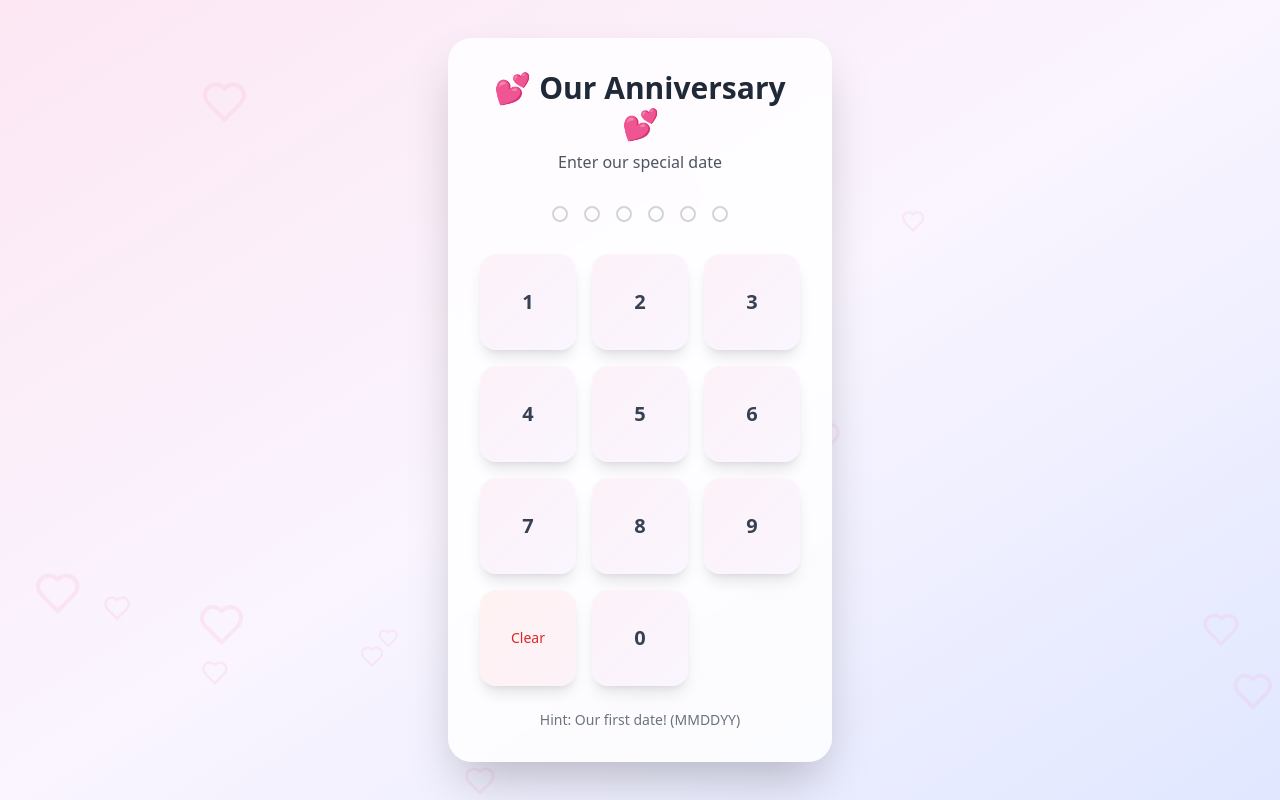
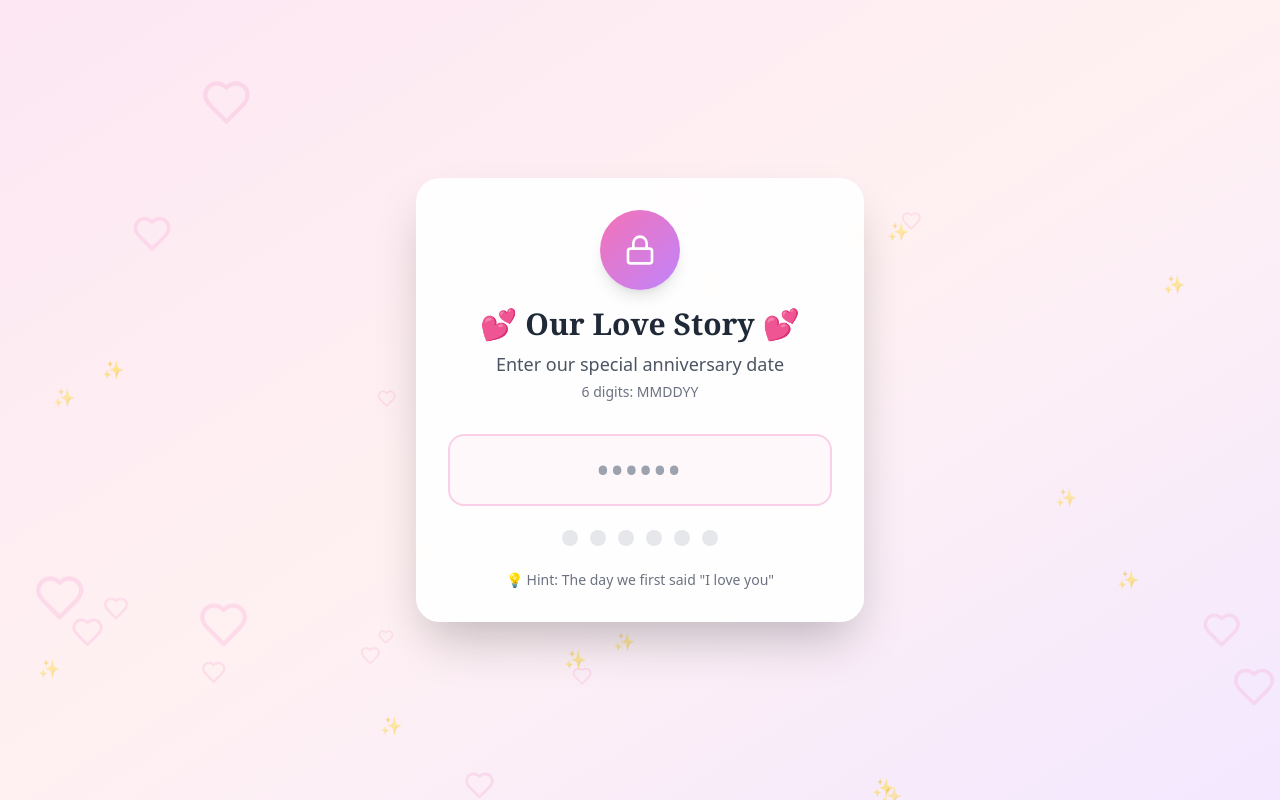
Before and after one commit to FilmThanapol/To-My-Love-Pin, a React (Vite) app: page / in a window 1280 px wide. Built offline with nearby package versions, Linux system fonts and the light colour scheme.

Commit message:
Run SQL to create pin_lock table

```diff
--- /dev/null
+++ b/src/components/PinLockScreen.tsx
@@ -0,0 +1,197 @@
+
+import React, { useState, useEffect } from 'react';
+import { Heart, Lock } from 'lucide-react';
+import { supabase } from '@/integrations/supabase/client';
+
+interface PinLockScreenProps {
+  onUnlock: () => void;
+}
+
+const PinLockScreen = ({ onUnlock }: PinLockScreenProps) => {
+  const [pin, setPin] = useState('');
+  const [attempts, setAttempts] = useState(0);
+  const [isLoading, setIsLoading] = useState(false);
+  const [error, setError] = useState('');
+  const [shake, setShake] = useState(false);
+
+  const errorMessages = [
+    "Oops! Have you forgotten our special date? 💕",
+    "That's not quite right, my love! 💖",
+    "Hmm... think about our first anniversary! 🌹"
+  ];
+
+  const handlePinChange = (e: React.ChangeEvent<HTMLInputElement>) => {
+    const value = e.target.value.replace(/\D/g, '').slice(0, 6);
+    setPin(value);
+    setError('');
+  };
+
+  const validatePin = async () => {
+    if (pin.length !== 6) return;
+
+    setIsLoading(true);
+    try {
+      const { data, error } = await supabase
+        .from('pin_lock')
+        .select('pin_code')
+        .single();
+
+      if (error) {
+        console.error('Error fetching PIN:', error);
+        setError('Something went wrong. Try again! 💔');
+        return;
+      }
+
+      if (data.pin_code === pin) {
+        // Successful unlock
+        onUnlock();
+      } else {
+        // Wrong PIN
+        const newAttempts = attempts + 1;
+        setAttempts(newAttempts);
+
+        if (newAttempts >= 3) {
+          setError("Too many attempts! But I still love you... 😘 Try refreshing!");
+        } else {
+          setError(errorMessages[newAttempts - 1] || errorMessages[0]);
+        }
+
+        setShake(true);
+        setPin('');
+        setTimeout(() => setShake(false), 500);
+      }
+    } catch (err) {
+      console.error('Validation error:', err);
+      setError('Connection error. Try again! 💝');
+    } finally {
+      setIsLoading(false);
+    }
+  };
+
+  useEffect(() => {
+    if (pin.length === 6) {
+      validatePin();
+    }
+  }, [pin]);
+
+  return (
+    <div className="min-h-screen bg-gradient-to-br from-pink-100 via-rose-50 to-purple-100 flex items-center justify-center p-4 relative overflow-hidden">
+      {/* Floating Hearts Background */}
+      {[...Array(20)].map((_, i) => (
+        <Heart
+          key={i}
+          className="absolute text-pink-300 opacity-30 animate-bounce"
+          size={Math.random() * 40 + 15}
+          style={{
+            left: `${Math.random() * 100}%`,
+            top: `${Math.random() * 100}%`,
+            animationDelay: `${Math.random() * 3}s`,
+            animationDuration: `${2 + Math.random() * 3}s`
+          }}
+        />
+      ))}
+
+      {/* Sparkles */}
+      {[...Array(15)].map((_, i) => (
+        <div
+          key={`sparkle-${i}`}
+          className="absolute text-yellow-300 opacity-40 animate-pulse text-lg"
+          style={{
+            left: `${Math.random() * 100}%`,
+            top: `${Math.random() * 100}%`,
+            animationDelay: `${Math.random() * 2}s`,
+          }}
+        >
+          ✨
+        </div>
+      ))}
+
+      <div className={`bg-white/90 backdrop-blur-md rounded-3xl p-8 shadow-2xl max-w-md w-full transform transition-all duration-500 ${
+        shake ? 'animate-bounce' : 'hover:scale-105'
+      }`}>
+        {/* Lock Icon */}
+        <div className="text-center mb-8">
+          <div className="mx-auto w-20 h-20 bg-gradient-to-br from-pink-400 to-purple-400 rounded-full flex items-center justify-center mb-4 shadow-lg">
+            <Lock className="text-white" size={32} />
+          </div>
+          <h1 className="text-3xl font-bold text-gray-800 mb-2 font-serif">💕 Our Love Story 💕</h1>
+          <p className="text-gray-600 text-lg">Enter our special anniversary date</p>
+          <p className="text-sm text-gray-500 mt-1">6 digits: MMDDYY</p>
+        </div>
+
+        {/* PIN Input */}
+        <div className="mb-6">
+          <input
+            type="password"
+            value={pin}
+            onChange={handlePinChange}
+            placeholder="••••••"
+            className="w-full text-center text-3xl font-bold py-4 px-6 rounded-2xl border-2 border-pink-200 focus:border-pink-400 focus:outline-none focus:ring-4 focus:ring-pink-100 transition-all duration-300 bg-pink-50/50 text-gray-800 tracking-widest"
+            maxLength={6}
+            disabled={isLoading || attempts >= 3}
+          />
+        </div>
+
+        {/* PIN Dots Indicator */}
+        <div className="flex justify-center mb-6 space-x-3">
+          {[...Array(6)].map((_, i) => (
+            <div
+              key={i}
+              className={`w-4 h-4 rounded-full transition-all duration-300 ${
+                i < pin.length
+                  ? 'bg-gradient-to-r from-pink-400 to-purple-400 scale-110 shadow-lg'
+                  : 'bg-gray-200'
+              }`}
+            />
+          ))}
+        </div>
+
+        {/* Loading Spinner */}
+        {isLoading && (
+          <div className="flex justify-center mb-4">
+            <div className="animate-spin">
+              <Heart className="text-pink-500" size={24} />
+            </div>
+          </div>
+        )}
+
+        {/* Error Message */}
+        {error && (
+          <div className="text-center mb-4 p-3 bg-red-50 border border-red-200 rounded-lg">
+            <p className="text-red-600 font-medium">{error}</p>
+          </div>
+        )}
+
+        {/* Attempts Counter */}
+        {attempts > 0 && attempts < 3 && (
+          <div className="text-center mb-4">
+            <p className="text-pink-600 text-sm">
+              {3 - attempts} attempts remaining
+            </p>
+          </div>
+        )}
+
+        {/* Hint */}
+        <div className="text-center">
+          <p className="text-gray-500 text-sm">
+            💡 Hint: The day we first said "I love you"
+          </p>
+        </div>
+
+        {/* Refresh Button for locked state */}
+        {attempts >= 3 && (
+          <div className="text-center mt-4">
+            <button
+              onClick={() => window.location.reload()}
+              className="px-6 py-2 bg-gradient-to-r from-pink-400 to-purple-400 text-white rounded-full hover:from-pink-500 hover:to-purple-500 transition-all duration-300 shadow-lg hover:shadow-xl"
+            >
+              Try Again 💕
+            </button>
+          </div>
+        )}
+      </div>
+    </div>
+  );
+};
+
+export default PinLockScreen;
--- a/src/integrations/supabase/types.ts
+++ b/src/integrations/supabase/types.ts
@@ -9,7 +9,24 @@ export type Json =
 export type Database = {
   public: {
     Tables: {
-      [_ in never]: never
+      pin_lock: {
+        Row: {
+          created_at: string
+          id: string
+          pin_code: string
+        }
+        Insert: {
+          created_at?: string
+          id?: string
+          pin_code: string
+        }
+        Update: {
+          created_at?: string
+          id?: string
+          pin_code?: string
+        }
+        Relationships: []
+      }
     }
     Views: {
       [_ in never]: never
--- a/src/pages/Index.tsx
+++ b/src/pages/Index.tsx
@@ -2,7 +2,7 @@
 import React, { useState, useEffect } from 'react';
 import AOS from 'aos';
 import 'aos/dist/aos.css';
-import PinScreen from '../components/PinScreen';
+import PinLockScreen from '../components/PinLockScreen';
 import PhotoSlideshow from '../components/PhotoSlideshow';
 import LoveTimeline from '../components/LoveTimeline';
 import LoveLetter from '../components/LoveLetter';
@@ -57,7 +57,7 @@ const Index = () => {
   };
 
   if (!isUnlocked) {
-    return <PinScreen onUnlock={handleUnlock} />;
+    return <PinLockScreen onUnlock={handleUnlock} />;
   }
 
   if (showCelebration) {
```
Also changed, not shown: 1 other file (tests, documents, lock files or other folders).
